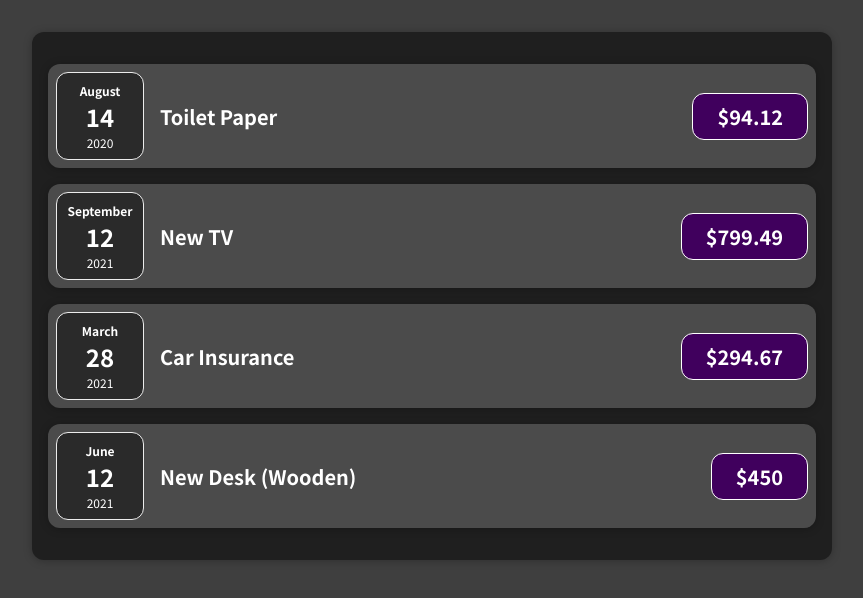
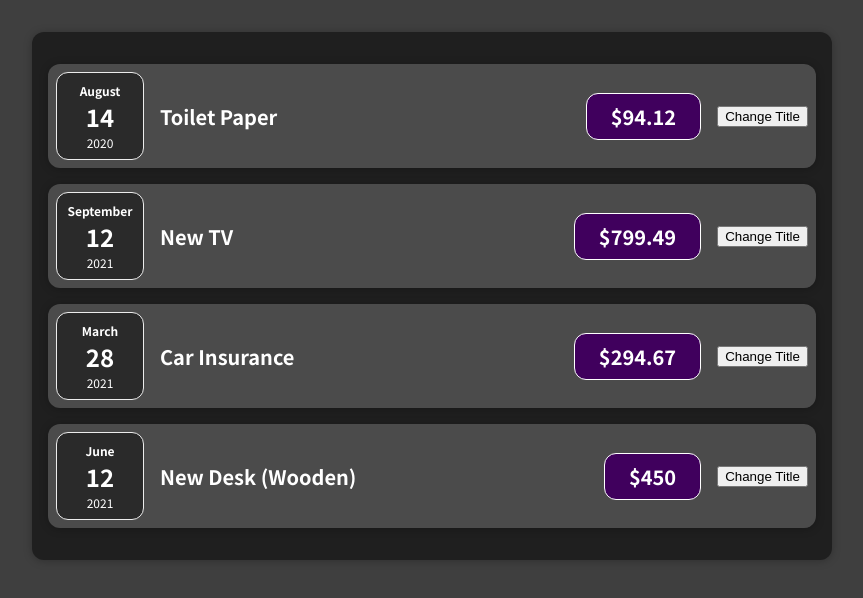
Before and after one commit to afolabiopakunle/react-expense-tracker, a React (Create React App) app: page / in a window 1280 px wide. Shown: the top 598 px of the page, without its empty margins (208-1071 px from the left). Built offline with nearby package versions, Linux system fonts and the light colour scheme.

Commit message:
code refactored

```diff
--- a/src/App.js
+++ b/src/App.js
@@ -1,5 +1,5 @@
-import ExpenseItem from "./components/ExpenseItem";
-import Expenses from "./components/Expenses";
+import ExpenseItem from "./components/Expenses/ExpenseItem";
+import Expenses from "./components/Expenses/Expenses";
 
 function App() {
 
--- a/src/components/ExpenseItem.js
+++ b/src/components/Expenses/ExpenseItem.js
@@ -1,15 +1,22 @@
 import './ExpenseItem.css'
 import ExpenseDate from "./ExpenseDate";
-import Card from "./Card";
+import Card from "../Card/Card";
+import {useState} from "react";
 
 function ExpenseItem(props) {
+
+    const [title, setTitle] = useState(props.title)
+   function clickHandler() {
+       setTitle('hi')
+        }
 
     return (
         <Card className="expense-item">
             <ExpenseDate date={props.date} />
             <div className="expense-item__description">
-                <h2>{ props.title }</h2>
+                <h2>{ title }</h2>
                 <div className="expense-item__price">${ props.amount }</div>
+                <button onClick={clickHandler}>Change Title</button>
             </div>
         </Card>
     )
--- a/src/components/Expenses.js
+++ b/src/components/Expenses/Expenses.js
@@ -1,6 +1,6 @@
 import './expenses.css';
 import ExpenseItem from "./ExpenseItem";
-import Card from "./Card";
+import Card from "../Card/Card";
 
 function expenses(props) {
 
```
Also changed, not shown: src/components/Card/Card.js (renamed from src/components/Card.js), src/components/Card/card.css (renamed from src/components/card.css), src/components/Expenses/ExpenseDate.css (renamed from src/components/ExpenseDate.css), src/components/Expenses/ExpenseDate.js (renamed from src/components/ExpenseDate.js), src/components/Expenses/ExpenseItem.css (renamed from src/components/ExpenseItem.css), src/components/Expenses/expenses.css (renamed from src/components/expenses.css).
